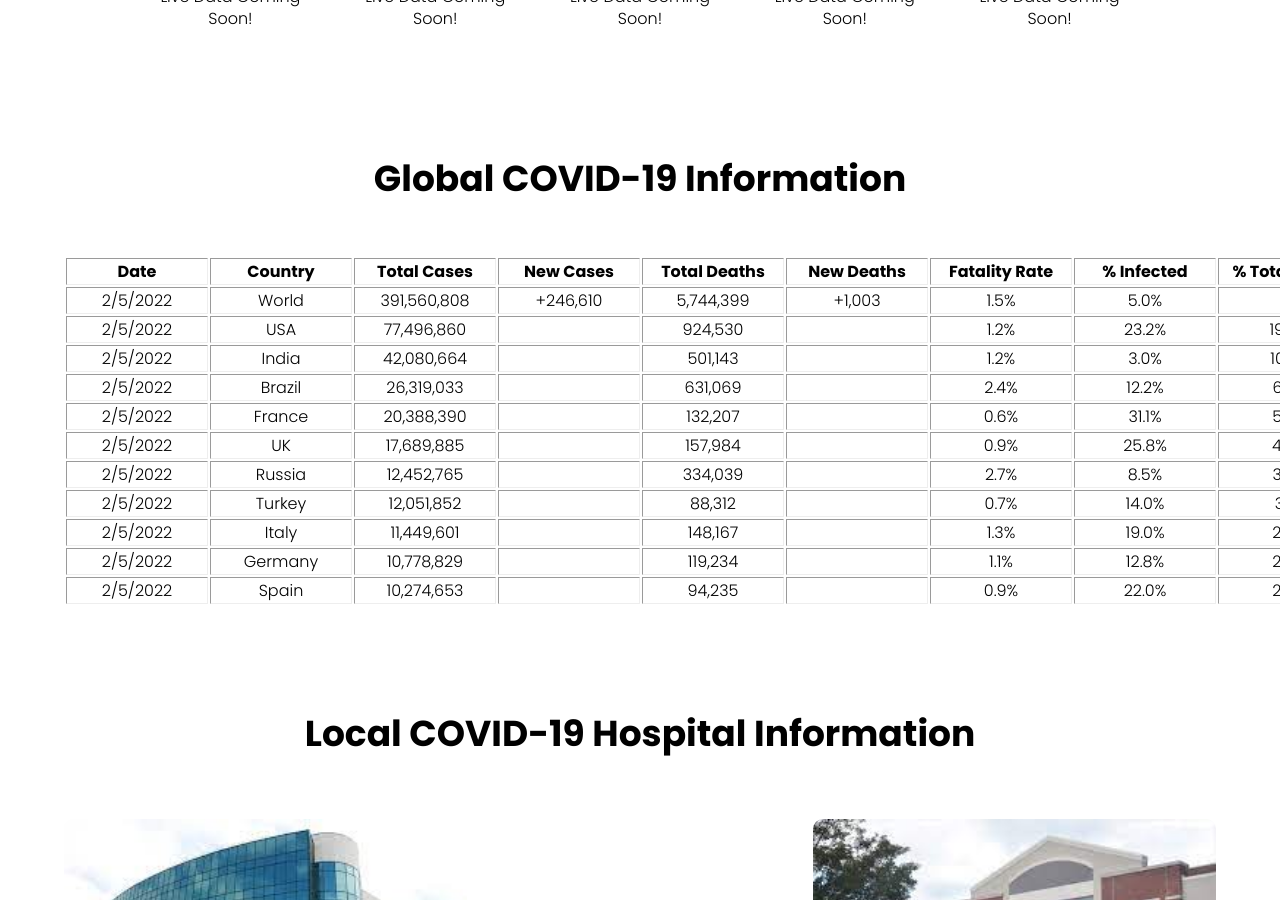
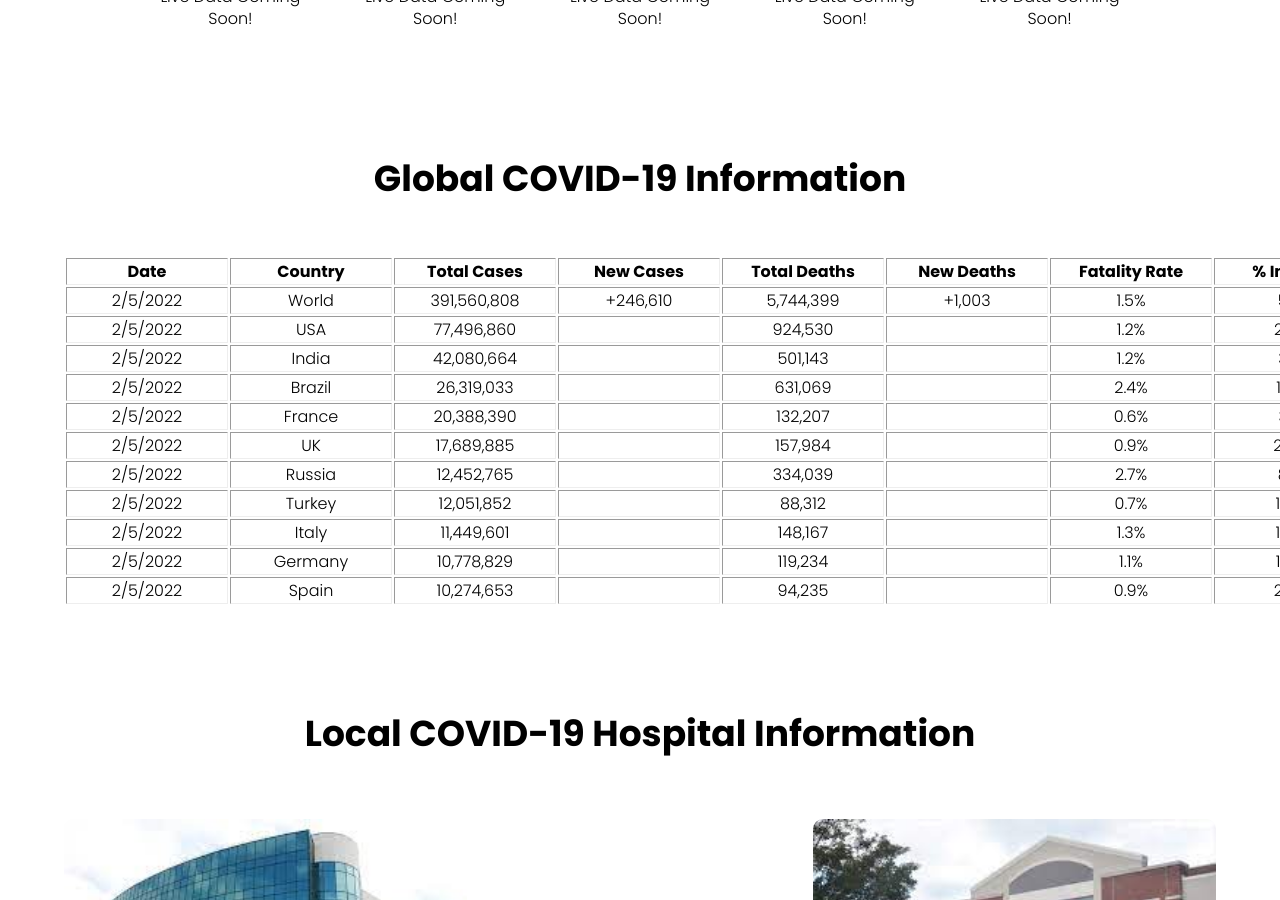
Before and after one commit to Pasin3ru/Tracking-COVID-19, a Jekyll site: the page built from index.html, in a window 1280 px wide and 900 px high, scrolled down 1181 px. Built offline with Jekyll 4.4.1, drawn with Linux system fonts in a browser that asks for light colours.

Commit message:
More changes to dataframe

```diff
--- a/_includes/hospital-tables/global_data.html
+++ b/_includes/hospital-tables/global_data.html
@@ -1,16 +1,16 @@
 <table border="1" class="dataframe">
   <thead>
     <tr style="text-align: center;">
-      <th style="min-width: 140px;">Date</th>
-      <th style="min-width: 140px;">Country</th>
-      <th style="min-width: 140px;">Total Cases</th>
-      <th style="min-width: 140px;">New Cases</th>
-      <th style="min-width: 140px;">Total Deaths</th>
-      <th style="min-width: 140px;">New Deaths</th>
-      <th style="min-width: 140px;">Fatality Rate</th>
-      <th style="min-width: 140px;">% Infected</th>
-      <th style="min-width: 140px;">% Total Cases</th>
-      <th style="min-width: 140px;">Population</th>
+      <th style="min-width: 160px;">Date</th>
+      <th style="min-width: 160px;">Country</th>
+      <th style="min-width: 160px;">Total Cases</th>
+      <th style="min-width: 160px;">New Cases</th>
+      <th style="min-width: 160px;">Total Deaths</th>
+      <th style="min-width: 160px;">New Deaths</th>
+      <th style="min-width: 160px;">Fatality Rate</th>
+      <th style="min-width: 160px;">% Infected</th>
+      <th style="min-width: 160px;">% Total Cases</th>
+      <th style="min-width: 160px;">Population</th>
     </tr>
   </thead>
   <tbody>
```
